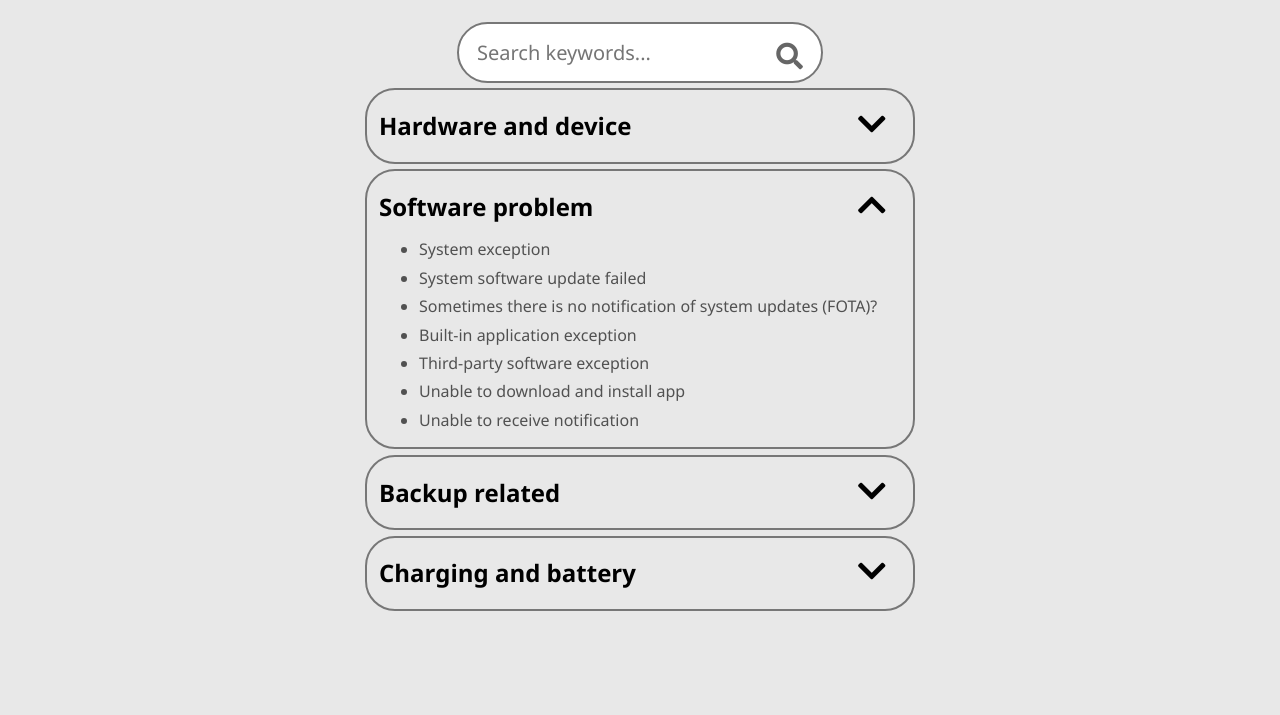
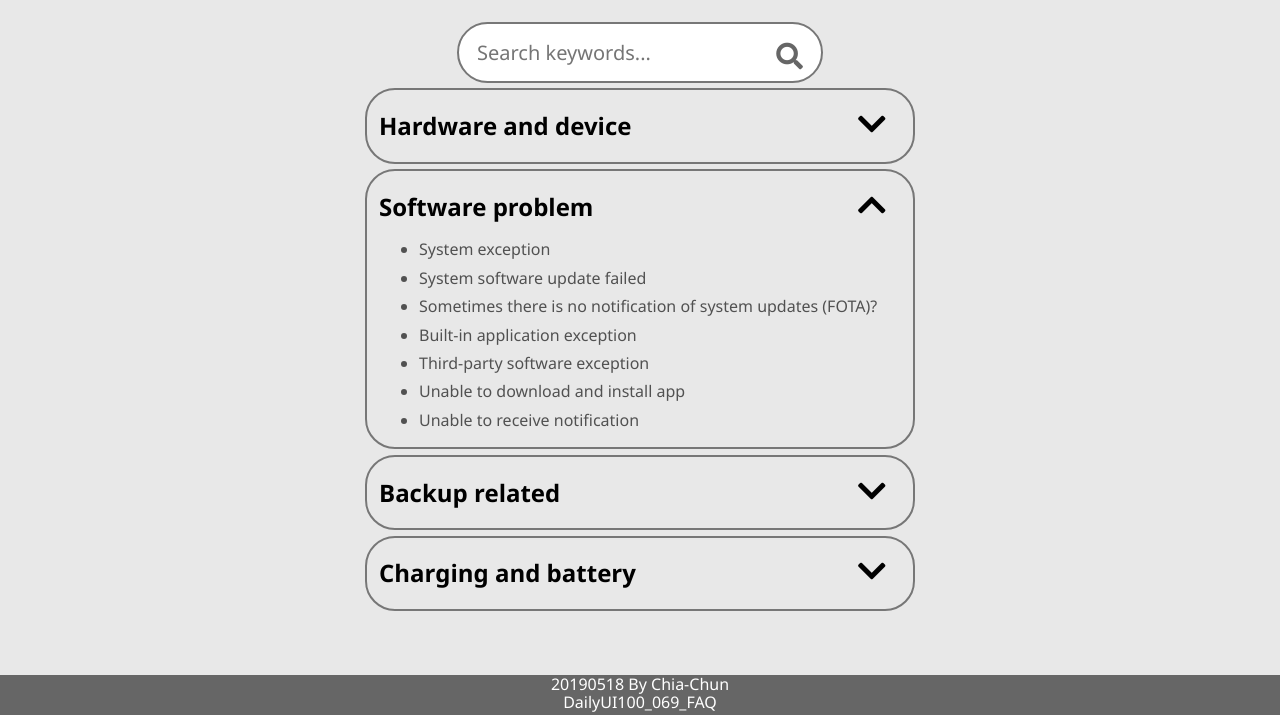
Before and after one commit to chiachun0511/FAQ, a plain HTML site: page index.html in a window 1280 px wide. Shown: the part 99-814 px from the top of the page. Drawn offline with Linux system fonts and the light colour scheme.

Commit message:
add footer

```diff
--- a/index.html
+++ b/index.html
@@ -48,5 +48,11 @@
 
     </div>
 
+    <footer>
+        20190518  By Chia-Chun<br>
+        DailyUI100_069_FAQ
+    </footer>
+
+
 </body>
 </html>
--- a/style.css
+++ b/style.css
@@ -61,3 +61,11 @@ i{
     padding: 2px;
     margin-top: 1%;
 }
+
+footer{
+    background-color: #666666;
+    color: white;
+    text-align: center;
+    height: 40px;
+    margin-top: 5%;
+}
```
